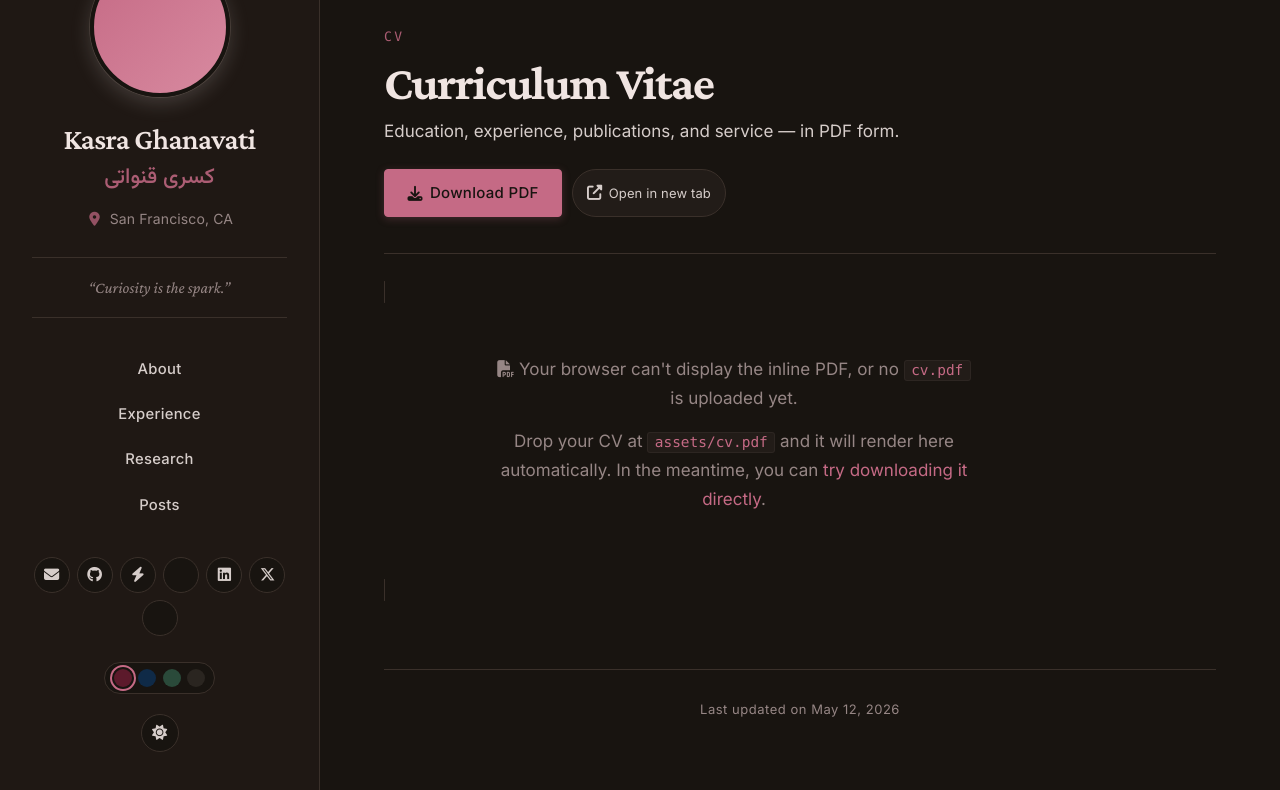
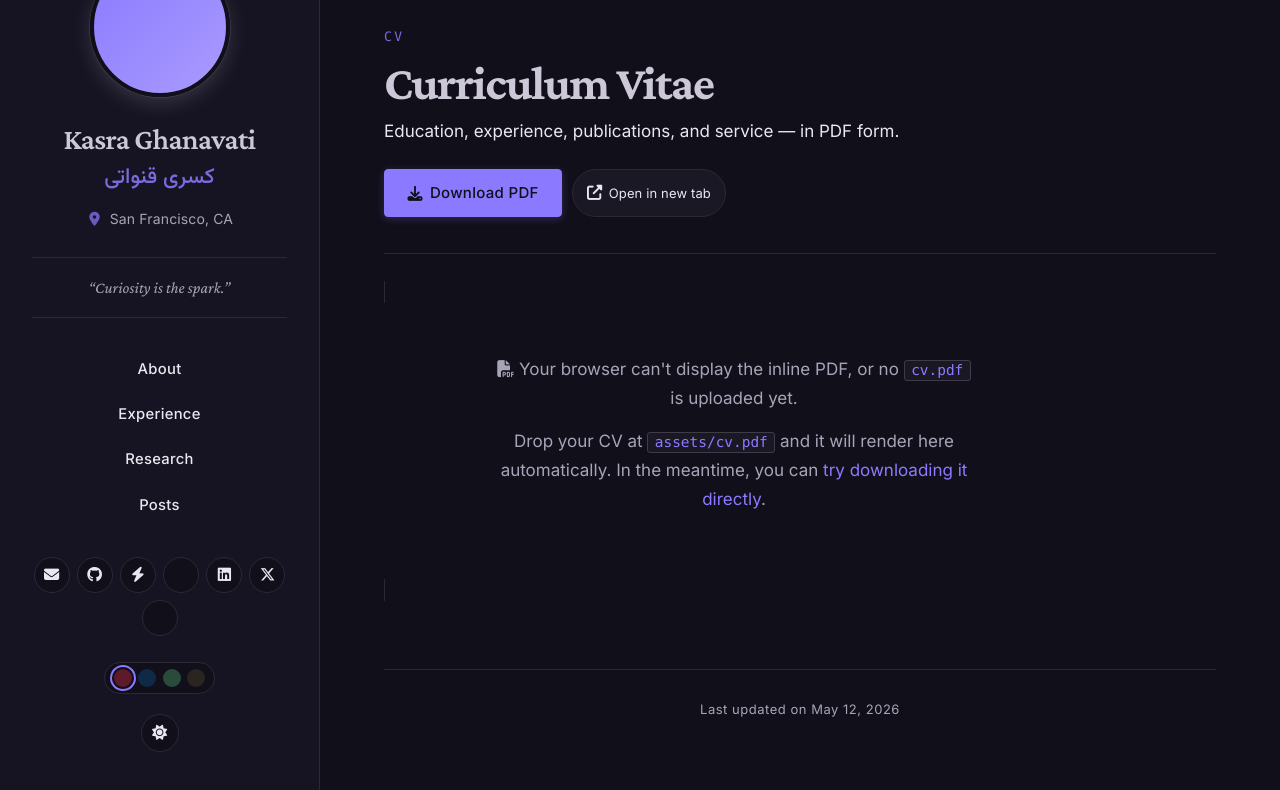
Before and after one commit to Evasion-OC/Evasion-OC.github.io, a plain HTML site: page cv.html in a window 1280 px wide. Both pictures are taken after a click on the button 159 px from the left and 778 px from the top of the page. Shown: the part 46-836 px from the top of the page. Drawn offline with nearby package versions, Linux system fonts and the light colour scheme; some icons are missing.

Commit message:
Drop 'extreme overclocker' wording; switch dark mode to pbb.sh-inspired cool dark + purple-blue

```diff
--- a/assets/css/style.css
+++ b/assets/css/style.css
@@ -113,48 +113,47 @@
   --color-border-soft: #ddd6c8;
 }
 
-/* ===== Dark mode ===== */
+/* ===== Dark mode (unified, pbb.sh-inspired) =====
+   Cool dark with purple-blue primary, regardless of which day palette is set.
+   The palette picker only affects light mode. */
 :root[data-theme="dark"],
-:root[data-theme="dark"][data-palette="burgundy"] {
-  --color-primary: #c56a85;
-  --color-primary-hover: #d88aa0;
-  --color-primary-soft: #3a1e2a;
-  --color-accent: #d6b080;
+:root[data-theme="dark"][data-palette="burgundy"],
+:root[data-theme="dark"][data-palette="oxford"],
+:root[data-theme="dark"][data-palette="forest"],
+:root[data-theme="dark"][data-palette="charcoal"] {
+  --color-primary: #8b7aff;
+  --color-primary-hover: #a99bff;
+  --color-primary-soft: #2a2348;
+  --color-accent: #b898e0;
 
-  --color-text: #d6cdca;
-  --color-heading: #f0e5e2;
-  --color-muted: #968685;
+  --color-text: #e9e8f0;
+  --color-heading: #cdc8d8;
+  --color-muted: #a8a4b8;
   --color-link: var(--color-primary);
 
-  --color-bg: #181410;
-  --color-bg-soft: #221c18;
-  --color-sidebar-bg: #1f1814;
-  --color-border: #3a302a;
-  --color-border-soft: #2d2622;
-}
+  --color-bg: #110f1a;
+  --color-bg-soft: #1a1824;
+  --color-sidebar-bg: #161422;
+  --color-border: #2d2933;
+  --color-border-soft: #3f3c48;
 
-:root[data-theme="dark"][data-palette="oxford"] {
-  --color-primary: #7aaedd;
-  --color-primary-hover: #99c2e8;
-  --color-primary-soft: #1e3349;
-  --color-accent: #d6b080;
-  --color-link: var(--color-primary);
-}
+  /* Dark tag palette: lighter desaturated foregrounds, low-alpha backgrounds */
+  --tag-magenta: #f0a0cc;     --tag-magenta-bg: rgba(235, 47, 150, 0.15);
+  --tag-red: #f0a0a0;         --tag-red-bg: rgba(245, 34, 45, 0.15);
+  --tag-volcano: #f0a888;     --tag-volcano-bg: rgba(250, 84, 28, 0.15);
+  --tag-orange: #f0b878;      --tag-orange-bg: rgba(250, 140, 22, 0.15);
+  --tag-gold: #f0c868;        --tag-gold-bg: rgba(250, 173, 20, 0.15);
+  --tag-lime: #c0e070;        --tag-lime-bg: rgba(160, 217, 17, 0.15);
+  --tag-green: #88d088;       --tag-green-bg: rgba(82, 196, 26, 0.15);
+  --tag-cyan: #70d0d0;        --tag-cyan-bg: rgba(19, 194, 194, 0.15);
+  --tag-blue: #80c0f0;        --tag-blue-bg: rgba(24, 144, 255, 0.15);
+  --tag-geekblue: #a0a8f0;    --tag-geekblue-bg: rgba(47, 84, 235, 0.15);
+  --tag-purple: #b898e0;      --tag-purple-bg: rgba(114, 46, 209, 0.15);
 
-:root[data-theme="dark"][data-palette="forest"] {
-  --color-primary: #7dab94;
-  --color-primary-hover: #9bc4af;
-  --color-primary-soft: #1f3329;
-  --color-accent: #d6b080;
-  --color-link: var(--color-primary);
-}
-
-:root[data-theme="dark"][data-palette="charcoal"] {
-  --color-primary: #d6cdc0;
-  --color-primary-hover: #ebe2d5;
-  --color-primary-soft: #2d2823;
-  --color-accent: #e5c57e;
-  --color-link: var(--color-accent);
+  --shadow-card: 0 1px 2px rgba(0, 0, 0, 0.4),
+                 0 1px 1px rgba(0, 0, 0, 0.3);
+  --shadow-card-hover: 0 12px 32px rgba(0, 0, 0, 0.55),
+                       0 4px 8px rgba(0, 0, 0, 0.4);
 }
 
 /* ============================================================
@@ -560,11 +559,6 @@ button.filter-tag:hover { transform: translateY(-1px); }
 .tag-blue     { color: var(--tag-blue);     background: var(--tag-blue-bg);     border-color: var(--tag-blue); }
 .tag-geekblue { color: var(--tag-geekblue); background: var(--tag-geekblue-bg); border-color: var(--tag-geekblue); }
 .tag-purple   { color: var(--tag-purple);   background: var(--tag-purple-bg);   border-color: var(--tag-purple); }
-
-[data-theme="dark"] .filter-tag {
-  background: transparent;
-  filter: brightness(1.1) saturate(1.1);
-}
 
 /* ============================================================
    Publication cards
```
Also changed, not shown: index.html (+16 -16 lines), assets/img/og-image.svg.
